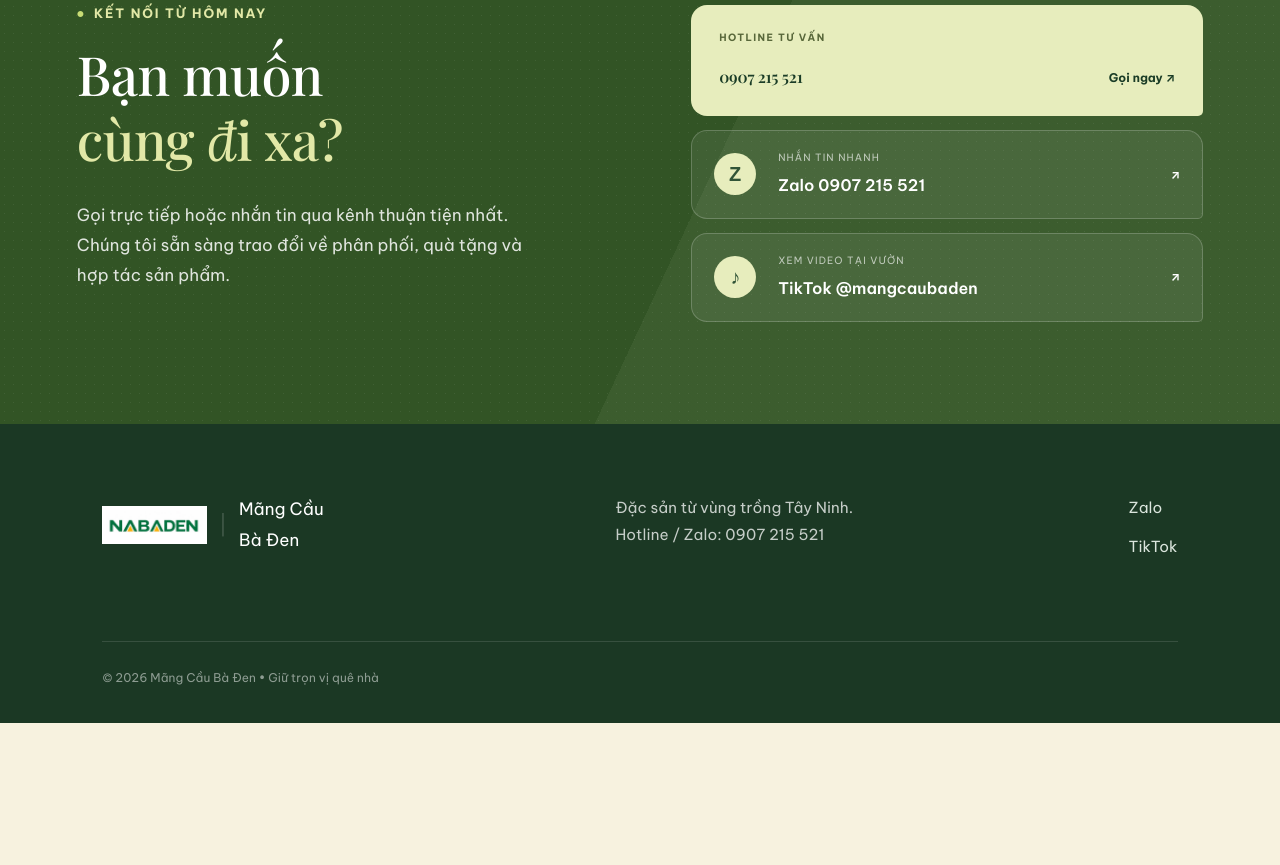
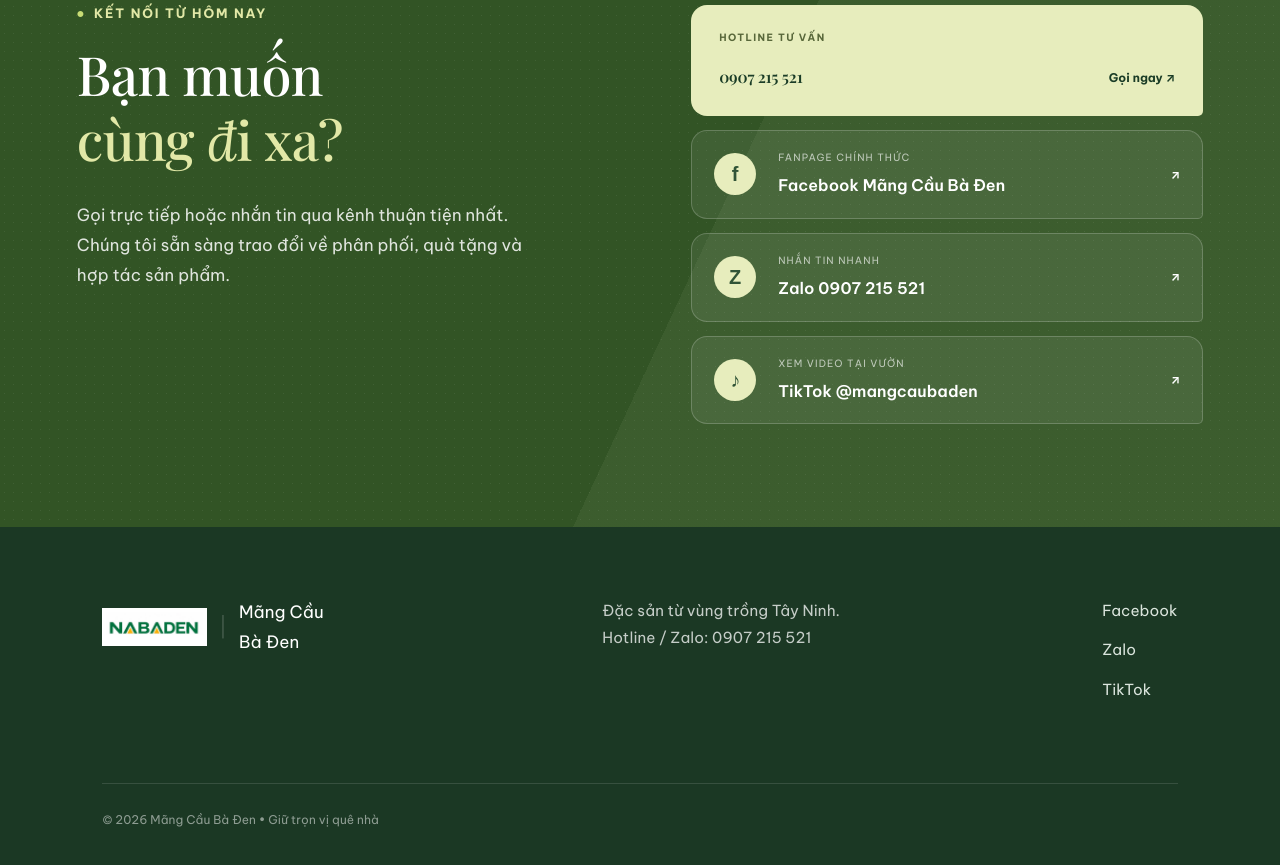
Before and after one commit to minhmarcom/mang-cau-ba-den, a Next.js app: page / in a window 1280 px wide. Shown: the part 8242-9107 px from the top of the page. Before the commit the page ends 8965 px from the top, so only its background shows below. Built offline with nearby package versions, Linux system fonts and the light colour scheme; a web font is replaced by a local one.

Commit message:
Tối ưu Social SEO: Tích hợp Facebook Fanpage mangcaubaden.vn vào Schema sameAs, OpenGraph publisher, Khối liên hệ và Footer toàn trang

```diff
--- a/app/layout.tsx
+++ b/app/layout.tsx
@@ -107,6 +107,8 @@
       "dc.coverage": "Tây Ninh, Việt Nam",
       "dc.language": "vi",
       "format-detection": "telephone=yes",
+      "article:publisher": "https://www.facebook.com/mangcaubaden.vn/",
+      "og:see_also": "https://www.facebook.com/mangcaubaden.vn/",
     },
   };
 }
--- a/app/page.tsx
+++ b/app/page.tsx
@@ -173,6 +173,7 @@
     { "@type": "AdministrativeArea", name: "Tây Ninh" },
   ],
   sameAs: [
+    "https://www.facebook.com/mangcaubaden.vn/",
     "https://zalo.me/0907215521",
     "https://www.tiktok.com/@mangcaubaden",
   ],
@@ -445,6 +446,7 @@
               <div className="mobile-nav-footer">
                 <span>Đặc sản Tây Ninh chính gốc</span>
                 <div className="mobile-nav-socials">
+                  <a href="https://www.facebook.com/mangcaubaden.vn/" target="_blank" rel="noreferrer">Facebook</a>
                   <a href="https://zalo.me/0907215521" target="_blank" rel="noreferrer">Zalo</a>
                   <a href="https://www.tiktok.com/@mangcaubaden" target="_blank" rel="noreferrer">TikTok</a>
                 </div>
@@ -833,6 +835,14 @@
             <strong>0907 215 521</strong>
             <b>Gọi ngay ↗</b>
           </a>
+          <a href="https://www.facebook.com/mangcaubaden.vn/" target="_blank" rel="noreferrer">
+            <span className="channel-icon" style={{ fontFamily: "sans-serif", fontWeight: "bold" }}>f</span>
+            <div>
+              <small>Fanpage chính thức</small>
+              <strong>Facebook Mãng Cầu Bà Đen</strong>
+            </div>
+            <b>↗</b>
+          </a>
           <a href="https://zalo.me/0907215521" target="_blank" rel="noreferrer">
             <span className="channel-icon">Z</span>
             <div>
@@ -984,6 +994,9 @@
           <a href="tel:0907215521">Hotline / Zalo: 0907 215 521</a>
         </p>
         <div>
+          <a href="https://www.facebook.com/mangcaubaden.vn/" target="_blank" rel="noreferrer">
+            Facebook
+          </a>
           <a href="https://zalo.me/0907215521" target="_blank" rel="noreferrer">
             Zalo
           </a>
--- a/app/san-pham/hop-mang-cau-ba-den-3-trai-vip/page.tsx
+++ b/app/san-pham/hop-mang-cau-ba-den-3-trai-vip/page.tsx
@@ -384,6 +384,9 @@
           <a href="tel:0907215521">Hotline / Zalo: 0907 215 521</a>
         </p>
         <div>
+          <a href="https://www.facebook.com/mangcaubaden.vn/" target="_blank" rel="noreferrer">
+            Facebook
+          </a>
           <a href="https://zalo.me/0907215521" target="_blank" rel="noreferrer">
             Zalo
           </a>
--- a/app/san-pham/page.tsx
+++ b/app/san-pham/page.tsx
@@ -498,6 +498,9 @@
           <a href="tel:0907215521">Hotline / Zalo: 0907 215 521</a>
         </p>
         <div>
+          <a href="https://www.facebook.com/mangcaubaden.vn/" target="_blank" rel="noreferrer">
+            Facebook
+          </a>
           <a href="https://zalo.me/0907215521" target="_blank" rel="noreferrer">
             Zalo
           </a>
--- a/app/san-pham/thung-mang-cau-ba-den-15kg/page.tsx
+++ b/app/san-pham/thung-mang-cau-ba-den-15kg/page.tsx
@@ -373,6 +373,9 @@
           <a href="tel:0907215521">Hotline / Zalo: 0907 215 521</a>
         </p>
         <div>
+          <a href="https://www.facebook.com/mangcaubaden.vn/" target="_blank" rel="noreferrer">
+            Facebook
+          </a>
           <a href="https://zalo.me/0907215521" target="_blank" rel="noreferrer">
             Zalo
           </a>
--- a/app/san-pham/thung-mang-cau-ba-den-5kg/page.tsx
+++ b/app/san-pham/thung-mang-cau-ba-den-5kg/page.tsx
@@ -373,6 +373,9 @@
           <a href="tel:0907215521">Hotline / Zalo: 0907 215 521</a>
         </p>
         <div>
+          <a href="https://www.facebook.com/mangcaubaden.vn/" target="_blank" rel="noreferrer">
+            Facebook
+          </a>
           <a href="https://zalo.me/0907215521" target="_blank" rel="noreferrer">
             Zalo
           </a>
--- a/app/so-do-trang-web/page.tsx
+++ b/app/so-do-trang-web/page.tsx
@@ -304,6 +304,11 @@
                 <a href="tel:0907215521">Hotline / Tư vấn: 0907 215 521</a>
               </li>
               <li>
+                <a href="https://www.facebook.com/mangcaubaden.vn/" target="_blank" rel="noreferrer">
+                  Fanpage Facebook: Mãng Cầu Bà Đen
+                </a>
+              </li>
+              <li>
                 <a href="https://zalo.me/0907215521" target="_blank" rel="noreferrer">
                   Zalo OA: Mãng Cầu Bà Đen
                 </a>
@@ -339,6 +344,9 @@
           <a href="tel:0907215521">Hotline / Zalo: 0907 215 521</a>
         </p>
         <div>
+          <a href="https://www.facebook.com/mangcaubaden.vn/" target="_blank" rel="noreferrer">
+            Facebook
+          </a>
           <a href="https://zalo.me/0907215521" target="_blank" rel="noreferrer">
             Zalo
           </a>
--- a/app/tin-tuc/mang-cau-ba-den-dac-san-tay-ninh/page.tsx
+++ b/app/tin-tuc/mang-cau-ba-den-dac-san-tay-ninh/page.tsx
@@ -525,6 +525,9 @@
           <a href="tel:0907215521">Hotline / Zalo: 0907 215 521</a>
         </p>
         <div>
+          <a href="https://www.facebook.com/mangcaubaden.vn/" target="_blank" rel="noreferrer">
+            Facebook
+          </a>
           <a href="https://zalo.me/0907215521" target="_blank" rel="noreferrer">
             Zalo
           </a>
--- a/app/tin-tuc/mang-cau-ba-den-nabaden-dac-san-tay-ninh/page.tsx
+++ b/app/tin-tuc/mang-cau-ba-den-nabaden-dac-san-tay-ninh/page.tsx
@@ -456,6 +456,9 @@
           <a href="tel:0907215521">Hotline / Zalo: 0907 215 521</a>
         </p>
         <div>
+          <a href="https://www.facebook.com/mangcaubaden.vn/" target="_blank" rel="noreferrer">
+            Facebook
+          </a>
           <a href="https://zalo.me/0907215521" target="_blank" rel="noreferrer">
             Zalo
           </a>
--- a/app/tin-tuc/mua-mang-cau-ba-den-chinh-goc-tay-ninh/page.tsx
+++ b/app/tin-tuc/mua-mang-cau-ba-den-chinh-goc-tay-ninh/page.tsx
@@ -579,6 +579,9 @@
           <a href="tel:0907215521">Hotline / Zalo: 0907 215 521</a>
         </p>
         <div>
+          <a href="https://www.facebook.com/mangcaubaden.vn/" target="_blank" rel="noreferrer">
+            Facebook
+          </a>
           <a href="https://zalo.me/0907215521" target="_blank" rel="noreferrer">
             Zalo
           </a>
--- a/app/tin-tuc/page.tsx
+++ b/app/tin-tuc/page.tsx
@@ -317,6 +317,9 @@
           <a href="tel:0907215521">Hotline / Zalo: 0907 215 521</a>
         </p>
         <div>
+          <a href="https://www.facebook.com/mangcaubaden.vn/" target="_blank" rel="noreferrer">
+            Facebook
+          </a>
           <a href="https://zalo.me/0907215521" target="_blank" rel="noreferrer">
             Zalo
           </a>
```
